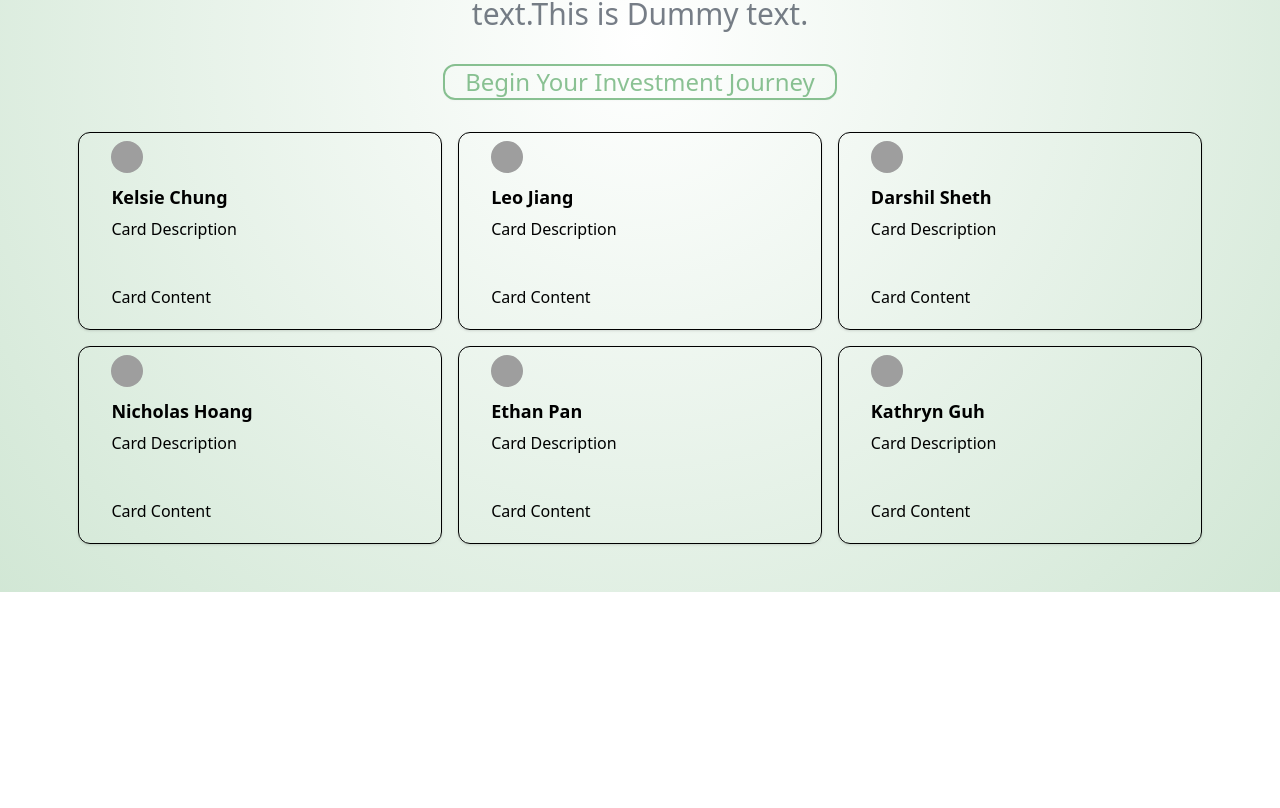
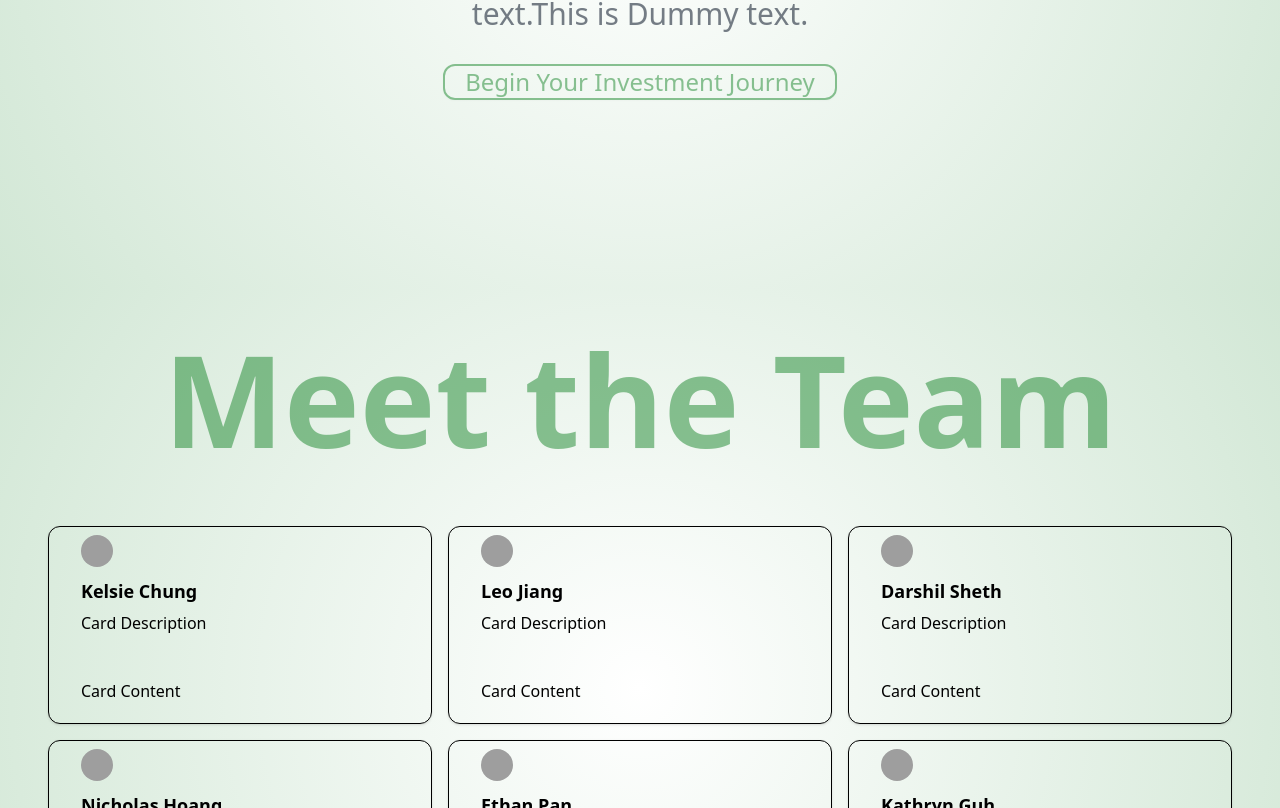
Before and after one commit to ethnpan07/BizNerds, a React (Vite) app in the folder BizNerds/: page / in a window 1280 px wide. Shown: the part 512-1320 px from the top of the page. Before the commit the page ends 1104 px from the top, so only its background shows below. Built offline with nearby package versions, Linux system fonts and the light colour scheme; grey boxes are pictures that could not be loaded.

Commit message:
update landing page

```diff
--- a/BizNerds/src/InfoDump.tsx
+++ b/BizNerds/src/InfoDump.tsx
@@ -27,8 +27,8 @@ export default function InfoDump() {
   const navigate = useNavigate();
 
   return (
-    <div className="w-screen h-screen flex flex-col justify-center items-center">
-      <h1 className="text-4xl font-semibold">Investing 101</h1>
+    <div className="w-screen h-screen flex flex-col justify-center items-center bg-[radial-gradient(circle_at_center,_rgba(255,255,255,1)_0%,_rgba(27,135,45,0.2)_100%)]">
+      <h1 className="text-4xl font-semibold text-[rgb(27,135,45)]">Investing 101</h1>
       <Carousel
       plugins={[plugin.current]}
       className="w-full max-w-7/8 h-full p-8"
@@ -36,12 +36,13 @@ export default function InfoDump() {
       onMouseLeave={plugin.current.reset}
     >
       <CarouselContent>
-        {Array.from({ length: 5 }).map((_, index) => (
+        {cardData.map((item, index) => (
           <CarouselItem className="h-full" key={index}>
             <div className="p-1 h-full">
               <Card className="h-full">
-                <CardContent className="flex items-center h-full justify-center p-6">
-                  <span className="text-4xl font-semibold">{index + 1}</span>
+                <CardContent className="flex flex-col items-center h-full justify-center p-6 text-center">
+                  <h2 className="text-2xl font-semibold">{item.title}</h2>
+                  <p className="text-sm text-gray-500 mt-2">{item.description}</p>
                 </CardContent>
               </Card>
             </div>
@@ -52,7 +53,7 @@ export default function InfoDump() {
       <CarouselNext />
     </Carousel>
     <Button
-      className="absolute -bottom-24 -right-24 px-16 py-8 bg-black text-white rounded-3xl text-5xl"
+      className=" bottom-right p-8 bg-black text-white rounded-3xl text-5xl flex justify-center items-center"
       onClick={() => navigate("/Profiler")}
       >
       Start
--- a/BizNerds/src/LandingPage.tsx
+++ b/BizNerds/src/LandingPage.tsx
@@ -15,7 +15,8 @@ function LandingPage() {
   const navigate = useNavigate();
 
   return (
-    <div className="relative min-h-screen w-full bg-[radial-gradient(circle_at_center,_rgba(255,255,255,1)_0%,_rgba(27,135,45,0.2)_100%)] overflow-y-auto p-4 flex flex-col">
+    <div className="flex flex-col">
+      <div className="relative h-screen w-full bg-[radial-gradient(circle_at_center,_rgba(255,255,255,1)_0%,_rgba(27,135,45,0.2)_100%)] overflow-y-auto p-4 flex flex-col">
         {/* Header with Logo and Sign In */}
         <div className="flex justify-between items-center w-full">
           {/* Logo Placeholder */}
@@ -57,9 +58,13 @@ function LandingPage() {
                 Begin Your Investment Journey
               </Button>
             </div>
-
+          </div>
+        </div>
+      </div>
+      <div className="relative h-screen w-full bg-[radial-gradient(circle_at_center,_rgba(255,255,255,1)_0%,_rgba(27,135,45,0.2)_100%)] overflow-y-auto p-4 flex flex-col">
+        <h1 className="text-4xl font-bold text-[rgb(27,135,45)] opacity-50 w-full text-center text-[4rem] sm:text-[6rem] md:text-[8rem] p-6">Meet the Team</h1>
         {/* Card Grid */}
-          <div className="grid grid-cols-1 sm:grid-cols-2 lg:grid-cols-3 gap-4 mb-8">
+        <div className="grid grid-cols-1 sm:grid-cols-2 lg:grid-cols-3 gap-4 mb-8 p-8">
           {/* Card 1 (apply to all cards) */}
           <Card className="p-2">
             <CardHeader className="pb-2">
@@ -152,7 +157,6 @@ function LandingPage() {
         </div>
       </div>
     </div>
-    </div>
   );
 }
 
```
Also changed, not shown: 1 other file (tests, documents, lock files or other folders). Lines whose indentation alone changed are shown as unchanged.
